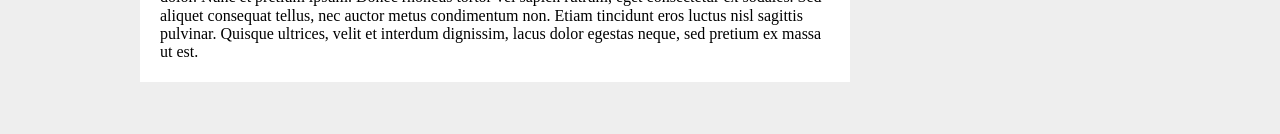
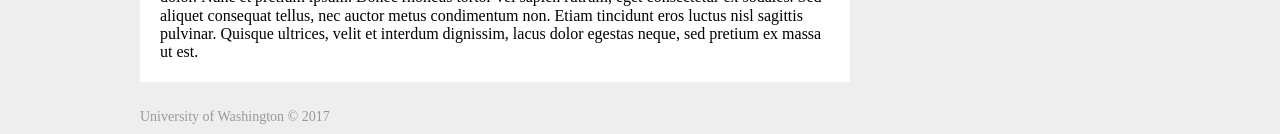
Before and after one commit to charlon/myuw-boilerplate, a Jekyll site: the page built from index.md, in a window 1280 px wide. Shown: the part 1011-1145 px from the top of the page. Built offline with Jekyll 4.4.1, drawn with Linux system fonts in a browser that asks for light colours; nearby versions of some CDN libraries; before the commit the page ends 1108 px from its top, so only the background shows below that.

Commit message:
Adds footer code and styles.

```diff
--- a/_layouts/default.html
+++ b/_layouts/default.html
@@ -20,8 +20,6 @@
     <body>
 
         {% assign user = site.data.profiles.[site.uw_logged_in] %}
-
-
 
         <div class="myuw-search" id="search_container">
             <div class="myuw-wrapper">
@@ -107,5 +105,11 @@
             </div>
         </div>
 
+        <div class="myuw-footer">
+            <div class="myuw-wrapper">
+            University of Washington &copy; 2017
+            </div>
+        </div>
+
     </body>
 </html>
--- a/assets/css/main.scss
+++ b/assets/css/main.scss
@@ -178,3 +178,5 @@ body { background: #eee; }
     @include desktop { position: absolute; width: 23%; top: 0; right: 0;  };
 
 }
+
+.myuw-footer { padding: 0 20px; line-height: $bar-height; font-size: 14px; color: #999; }
```
Lines whose indentation alone changed are shown as unchanged.
